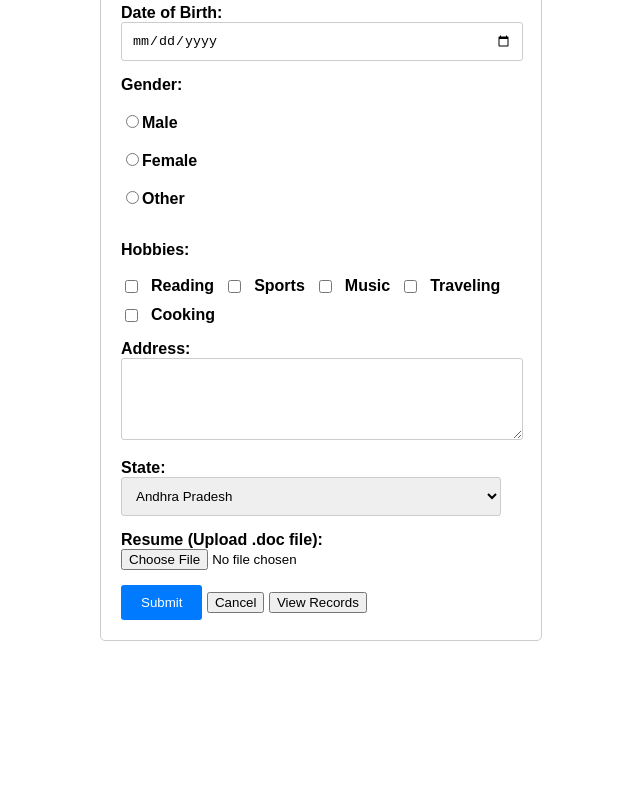
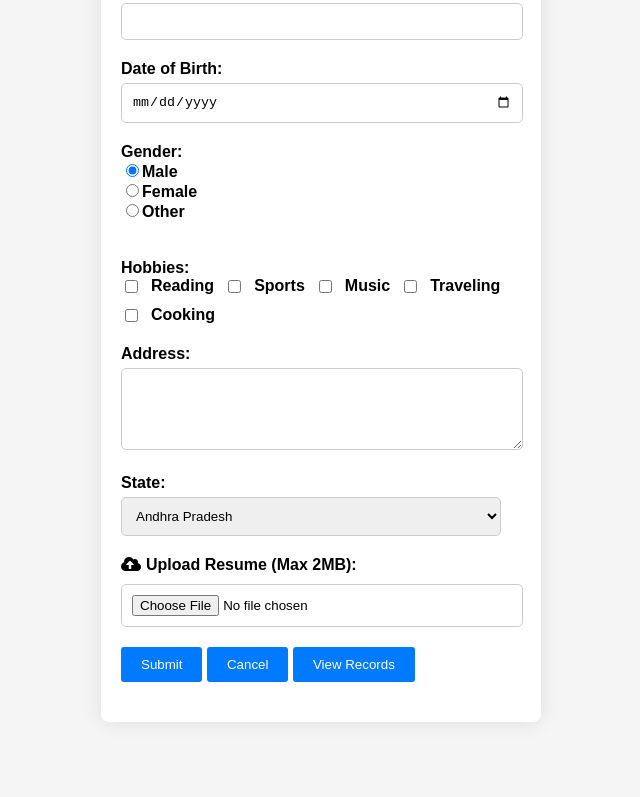
Before and after one commit to derllock/registeration-form, a website: page mainPage.html in a window 1280 px wide. Shown: the part 163-960 px from the top of the page, without its empty margins (319-959 px from the left). Before the commit the page ends 812 px from the top, so only its background shows below. Drawn offline with Linux system fonts and the light colour scheme; some packages are replaced by stand-ins of ours; a script that the page names is missing.

Commit message:
final done

```diff
--- a/mainPage.html
+++ b/mainPage.html
@@ -5,40 +5,54 @@
     <meta charset="UTF-8">
     <meta name="viewport" content="width=device-width, initial-scale=1.0">
     <title>Registration</title>
+    <link rel="stylesheet" href="https://cdnjs.cloudflare.com/ajax/libs/font-awesome/5.15.4/css/all.min.css">
     <style>
+        /* Styles for the form */
         body {
-            font-family: Arial, sans-serif;
+            font-family: 'Arial', sans-serif;
+            margin: 0;
+            padding: 0;
+            display: flex;
+            justify-content: center;
+            align-items: center;
+            height: 120vh;
+            background-color: #f5f5f5;
         }
 
         .container {
-            max-width: 400px;
-            margin: 0 auto;
+            background-color: #fff;
             padding: 20px;
-            border: 1px solid #ccc;
-            border-radius: 5px;
+            border-radius: 8px;
+            box-shadow: 0 0 20px rgba(0, 0, 0, 0.1);
+            width: 400px;
+            max-width: 100%;
+            text-align: center;
+            overflow: hidden;
         }
 
         .form-group {
-            margin-bottom: 15px;
+            margin-bottom: 20px;
+            text-align: left;
         }
 
         label {
-            display: block;
             font-weight: bold;
         }
 
         input[type="text"],
         input[type="date"],
         select,
-        textarea {
-            width: 95%;
+        textarea,
+        input[type="file"] {
+            width: calc(100% - 20px);
             padding: 10px;
             border: 1px solid #ccc;
-            border-radius: 3px;
+            border-radius: 5px;
+            margin-top: 5px;
         }
 
-        textarea {
-            resize: vertical;
+        input[type="file"] {
+            cursor: pointer;
         }
 
         .checkbox-group {
@@ -47,17 +61,40 @@
             gap: 10px;
         }
 
-        button[type="submit"] {
+        button[type="submit"],
+        button[type="button"],
+        .view-button {
             background-color: #007bff;
             color: #fff;
             border: none;
             padding: 10px 20px;
             border-radius: 3px;
             cursor: pointer;
+            transition: background-color 0.3s ease;
         }
 
-        button[type="submit"]:hover {
+        button[type="submit"]:hover,
+        button[type="button"]:hover,
+        .view-button:hover {
             background-color: #0056b3;
+        }
+
+        .file-label {
+            display: block;
+            text-align: left;
+            margin-bottom: 5px;
+        }
+
+        .upload-icon {
+            margin-right: 5px;
+        }
+        h2 {
+            margin-top: 0;
+        }
+
+        /* SweetAlert styles */
+        .swal2-popup {
+            font-size: 1.2em;
         }
     </style>
     <script src="https://cdn.jsdelivr.net/npm/sweetalert2@11"></script>
@@ -65,9 +102,9 @@
 
 <body>
     <div class="container">
-        <h2>Registration</h2>
+        <h2 style="margin-top: 0;" >Registration</h2>
         <form id="registrationForm" action="http://localhost:1001/process_registration" method="post"
-        enctype="multipart/form-data" onsubmit="submitForm(event)">
+            enctype="multipart/form-data" onsubmit="submitForm(event)">
             <div class="form-group">
                 <label for="name">Name:</label>
                 <input type="text" id="name" name="name" required>
@@ -78,7 +115,7 @@
             </div>
             <div class="form-group">
                 <label>Gender:</label><br>
-                <label for="male"><input type="radio" id="male" name="gender" value="male">Male</label><br>
+                <label for="male"><input type="radio" id="male" name="gender" value="male" checked>Male</label><br>
                 <label for="female"><input type="radio" id="female" name="gender" value="female">Female</label><br>
                 <label for="other"><input type="radio" id="other" name="gender" value="other">Other</label>
             </div><br>
@@ -137,20 +174,41 @@
                 </select>
             </div>
             <div class="form-group">
-                <label for="resume">Resume (Upload .doc file):</label>
+                <label class="file-label" for="resume">
+                    <i class="fas fa-cloud-upload-alt upload-icon"></i>Upload Resume (Max 2MB):
+                </label>
                 <input type="file" id="resume" name="resume" accept=".docx,.doc" required>
             </div>
-            <button type="submit">Submit</button>
-            <button type="button" onclick="clearForm()">Cancel</button>
-            <button onclick="window.location.href ='http://localhost:1001/view';"> View Records</button>
+            <div class="form-group">
+                <button type="submit">Submit</button>
+                <button type="button" onclick="clearForm()">Cancel</button>
+                <button type="submit" onclick="window.location.href ='http://localhost:1001/view';"> View Records</button>
+            </div>
         </form>
     </div>
 
     <script>
         async function submitForm(event) {
-           event.preventDefault();
+            event.preventDefault();
             const form = document.getElementById('registrationForm');
             const formData = new FormData(form);
+            const fileInput = document.getElementById('resume');
+
+            // Check file size before submitting the form
+            if (fileInput.files.length > 0) {
+                const fileSize = fileInput.files[0].size; // in bytes
+                const maxSize = 2 * 1024 * 1024; // 2MB in bytes
+
+                if (fileSize > maxSize) {
+                    // File size exceeds the limit, show SweetAlert error message
+                    Swal.fire({
+                        icon: 'error',
+                        title: 'File Size Limit Exceeded',
+                        text: 'Please select a file smaller than 2MB'
+                    });
+                    return; // Prevent form submission
+                }
+            }
 
             try {
                 const response = await fetch('http://localhost:1001/process_registration', {
@@ -165,7 +223,7 @@
                         icon: 'success',
                         title: 'Registration Successful!',
                         showConfirmButton: false,
-                        timer: 1500
+                        timer: 2000
                     });
                     // Clear form fields without reloading
                     clearForm();
--- a/package.json
+++ b/package.json
@@ -1,5 +1,6 @@
 {
   "dependencies": {
+    "cors": "^2.8.5",
     "express": "^4.18.2",
     "mongoose": "^8.0.1",
     "multer": "^1.4.5-lts.1",
```
Also changed, not shown: server.js (+8 -2 lines), 13 other files.
